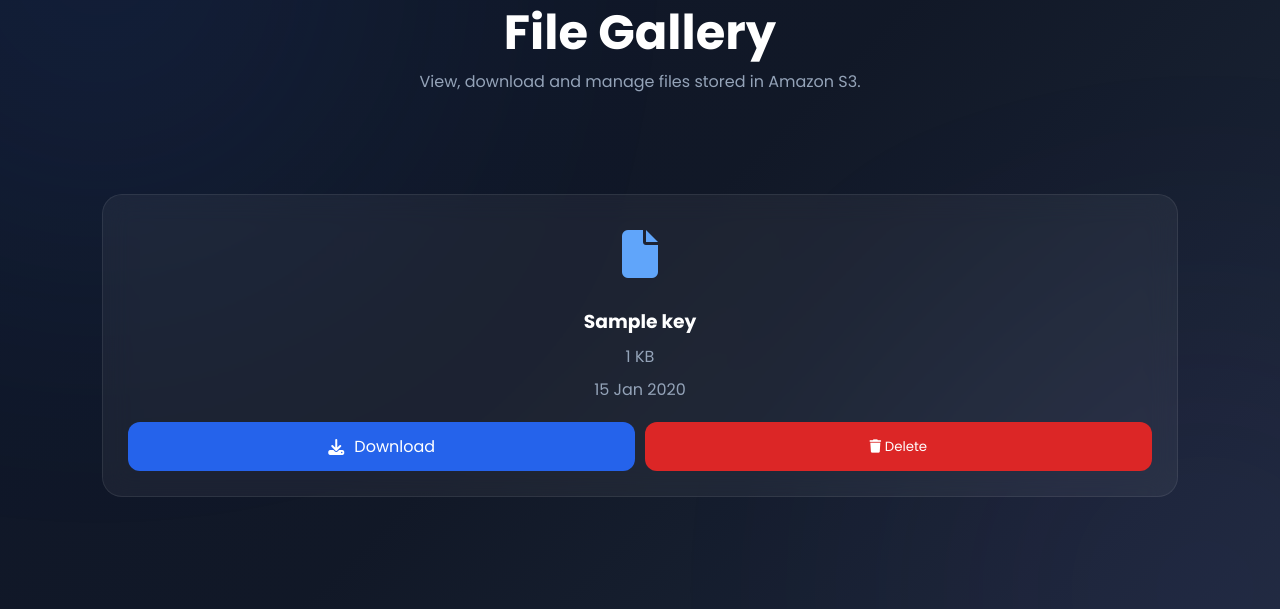
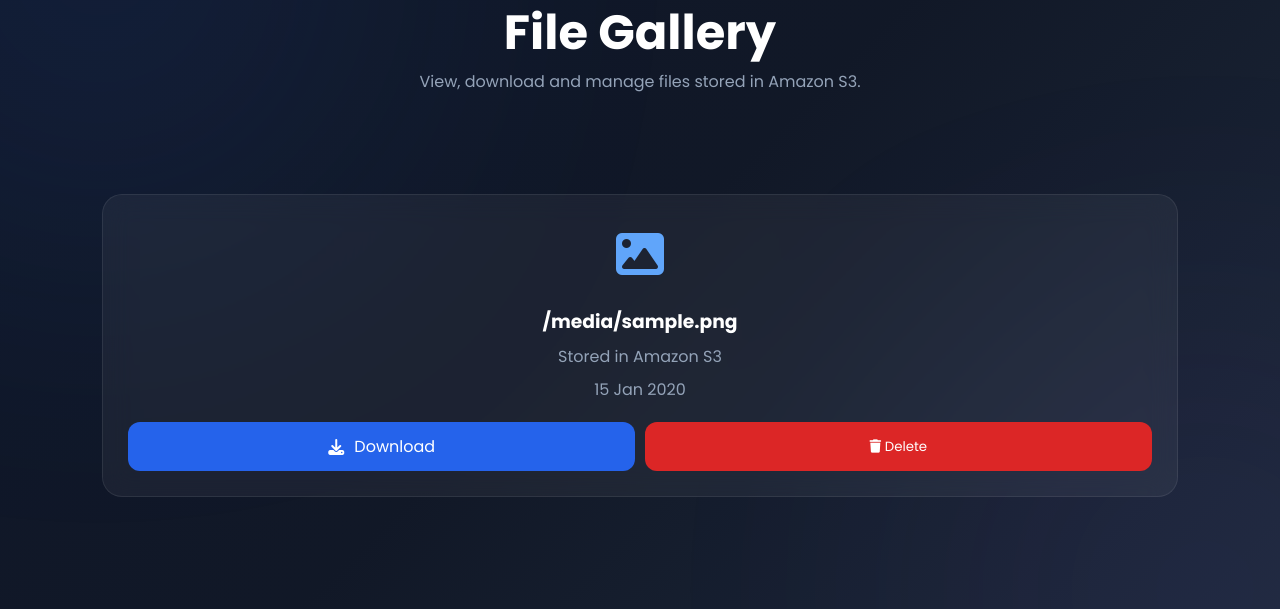
Before and after one commit to satishpathade/cloudvault-aws-3tier-file-storage, a Flask app: template app/templates/gallery.html in a window 1280 px wide. Shown: the part 135-744 px from the top of the page. Run offline with Flask 3, Linux system fonts and the light colour scheme; the template is opened without the code that fills it: most values are stand-ins (such as "Sample title", 1, 10 or a date in 2020).

Commit message:
format gallery page

```diff
--- a/app/templates/gallery.html
+++ b/app/templates/gallery.html
@@ -49,36 +49,31 @@
     </section>
 
     <section class="gallery-section">
-
         {% if files %}
-
         <div class="gallery-grid">
-
             {% for file in files %}
-
             <div class="file-card">
-
                 <div class="file-icon">
 
-                    {% if file.key.endswith('.jpg')
-                    or file.key.endswith('.jpeg')
-                    or file.key.endswith('.png')
-                    or file.key.endswith('.gif')
-                    or file.key.endswith('.webp') %}
+                    {% if file.filename.endswith('.jpg')
+                    or file.filename.endswith('.jpeg')
+                    or file.filename.endswith('.png')
+                    or file.filename.endswith('.gif')
+                    or file.filename.endswith('.webp') %}
 
                     <i class="fa-solid fa-image"></i>
 
-                    {% elif file.key.endswith('.pdf') %}
+                    {% elif file.filename.endswith('.pdf') %}
 
                     <i class="fa-solid fa-file-pdf"></i>
 
-                    {% elif file.key.endswith('.zip')
-                    or file.key.endswith('.rar') %}
+                    {% elif file.filename.endswith('.zip')
+                    or file.filename.endswith('.rar') %}
 
                     <i class="fa-solid fa-file-zipper"></i>
 
-                    {% elif file.key.endswith('.doc')
-                    or file.key.endswith('.docx') %}
+                    {% elif file.filename.endswith('.doc')
+                    or file.filename.endswith('.docx') %}
 
                     <i class="fa-solid fa-file-word"></i>
 
@@ -93,46 +88,38 @@
                 <div class="file-details">
 
                     <h3 class="file-name">
-                        {{ file.key }}
+                        {{ file.filename }}
                     </h3>
 
                     <p class="file-size">
-                        {{ file.size }} KB
+                        Stored in Amazon S3
                     </p>
 
                     <p class="file-date">
-                        {{ file.last_modified.strftime('%d %b %Y') }}
+                        {{ file.uploaded_at.strftime('%d %b %Y') }}
                     </p>
 
                 </div>
 
                 <div class="file-actions">
-
                     <a href="{{ url_for('download_file',
-                                    file_key=file.key) }}" class="btn-download">
+                                    file_key=file.filename) }}" class="btn-download">
 
                         <i class="fa-solid fa-download"></i>
                         Download
-
                     </a>
 
-                    <button class="btn-delete" onclick="deleteFile('{{ file.key }}')">
+                    <button class="btn-delete" onclick="deleteFile('{{ file.filename }}')">
 
                         <i class="fa-solid fa-trash"></i>
                         Delete
-
                     </button>
-
                 </div>
-
             </div>
-
             {% endfor %}
-
         </div>
 
         {% else %}
-
         <div class="empty-state">
 
             <i class="fa-solid fa-folder-open"></i>
@@ -144,21 +131,14 @@
             </p>
 
             <a href="{{ url_for('upload_page') }}" class="btn-primary">
-
                 Upload File
-
             </a>
-
         </div>
-
         {% endif %}
-
     </section>
 
     <script>
-
         async function deleteFile(fileKey) {
-
             const confirmDelete = confirm(
                 "Are you sure you want to delete this file?"
             );
@@ -194,9 +174,7 @@
                 console.error(error);
             }
         }
-
     </script>
-
 </body>
 
 </html>
```
